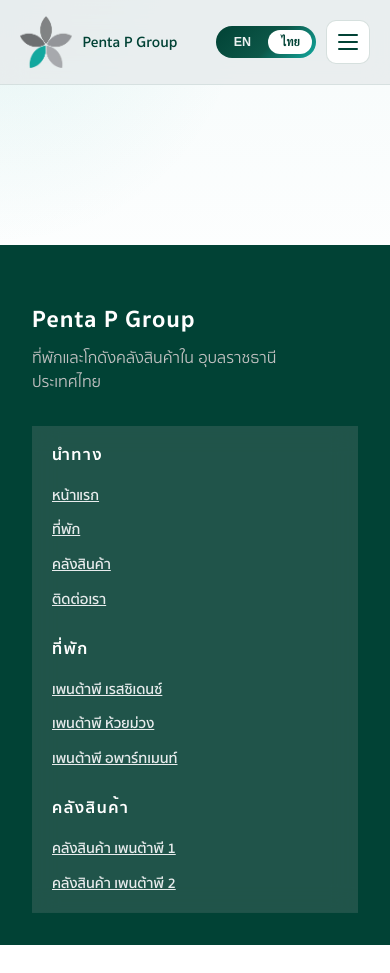
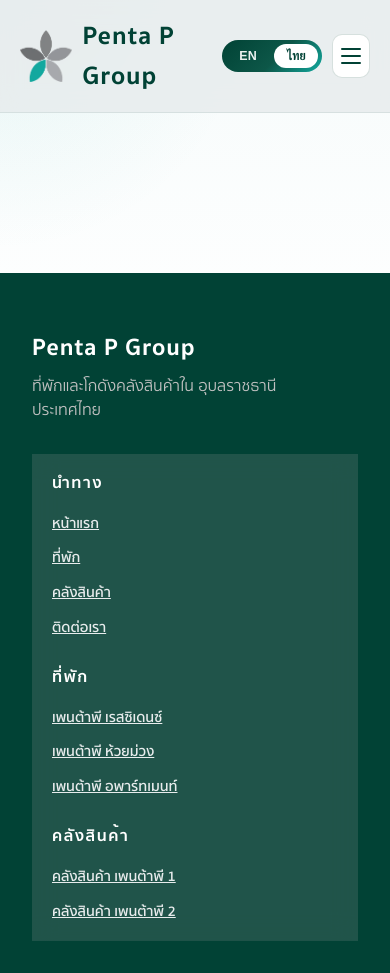
Before and after one commit to pakornpp/pentap, a website built with webpack: page src/warehouse.html in a window 390 px wide. Before the commit the page ends 945 px from the top, so only its background shows below. Built offline with nearby package versions, Linux system fonts and the light colour scheme.

Commit message:
fix: language toggle

```diff
--- a/src/i18n.js
+++ b/src/i18n.js
@@ -116,9 +116,7 @@ export function switchToLanguage(lang) {
 window.switchToLanguage = switchToLanguage;
 
 // ── Initial language detection ─────────────────────────────────────────────
-// Priority: URL path segment > localStorage preference > Thai default
-const urlLang  = isEnPage() ? 'en' : null;
-const stored   = localStorage.getItem('lang');
-const initial  = urlLang ?? (SUPPORTED_LANGS.includes(stored) ? stored : 'th');
+// URL path is authoritative: /en/... → English, anything else → Thai.
+const initial = isEnPage() ? 'en' : 'th';
 
 setLanguage(initial);
--- a/src/styles.css
+++ b/src/styles.css
@@ -87,6 +87,12 @@ body {
 .logo-container h1 {
   margin: 0;
   font-size: 1.35rem;
+  font-weight: 800;
+  letter-spacing: 0.04em;
+}
+
+.logo-name {
+  font-size: 1.6rem;
   font-weight: 800;
   letter-spacing: 0.04em;
 }
```
